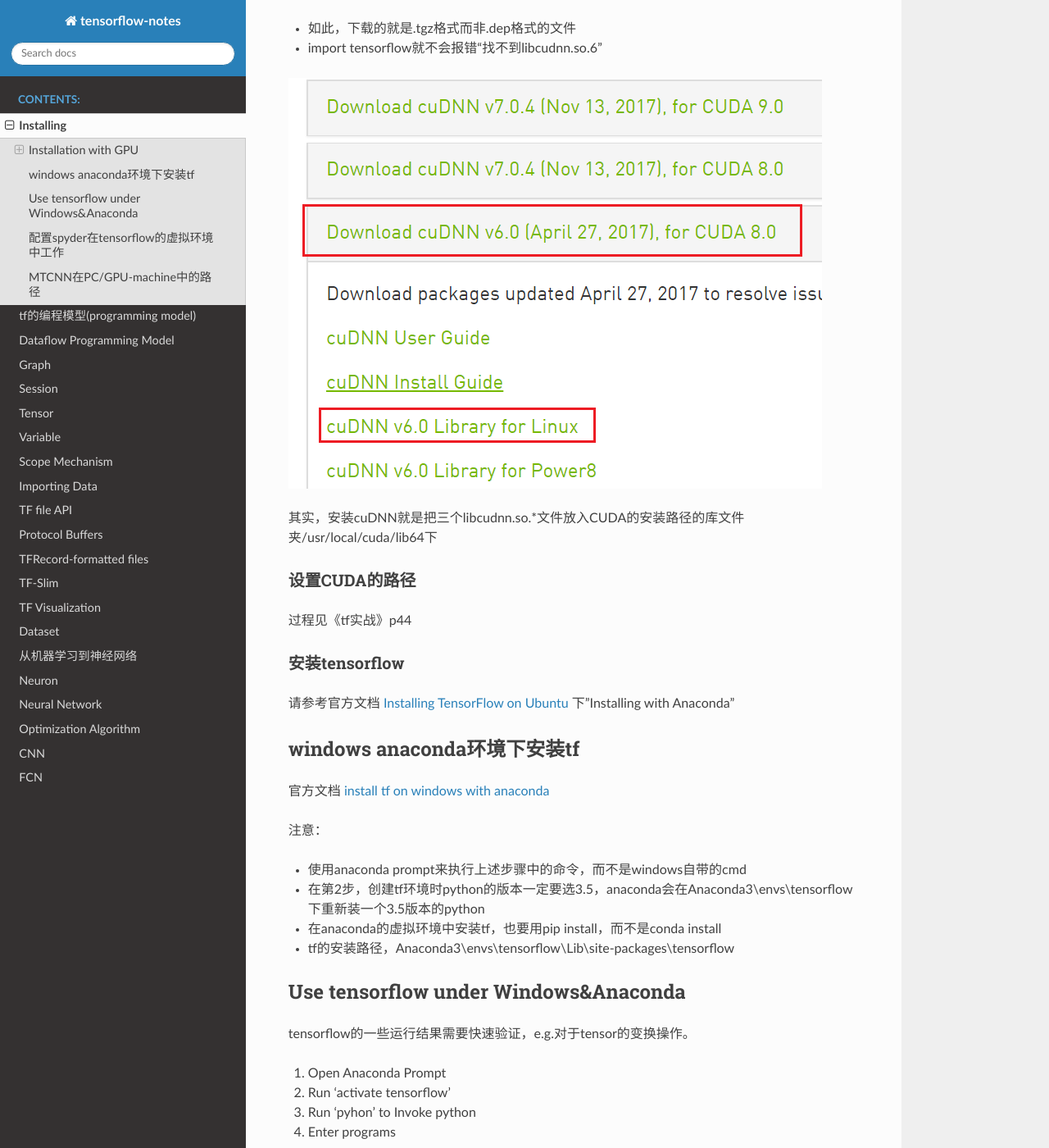
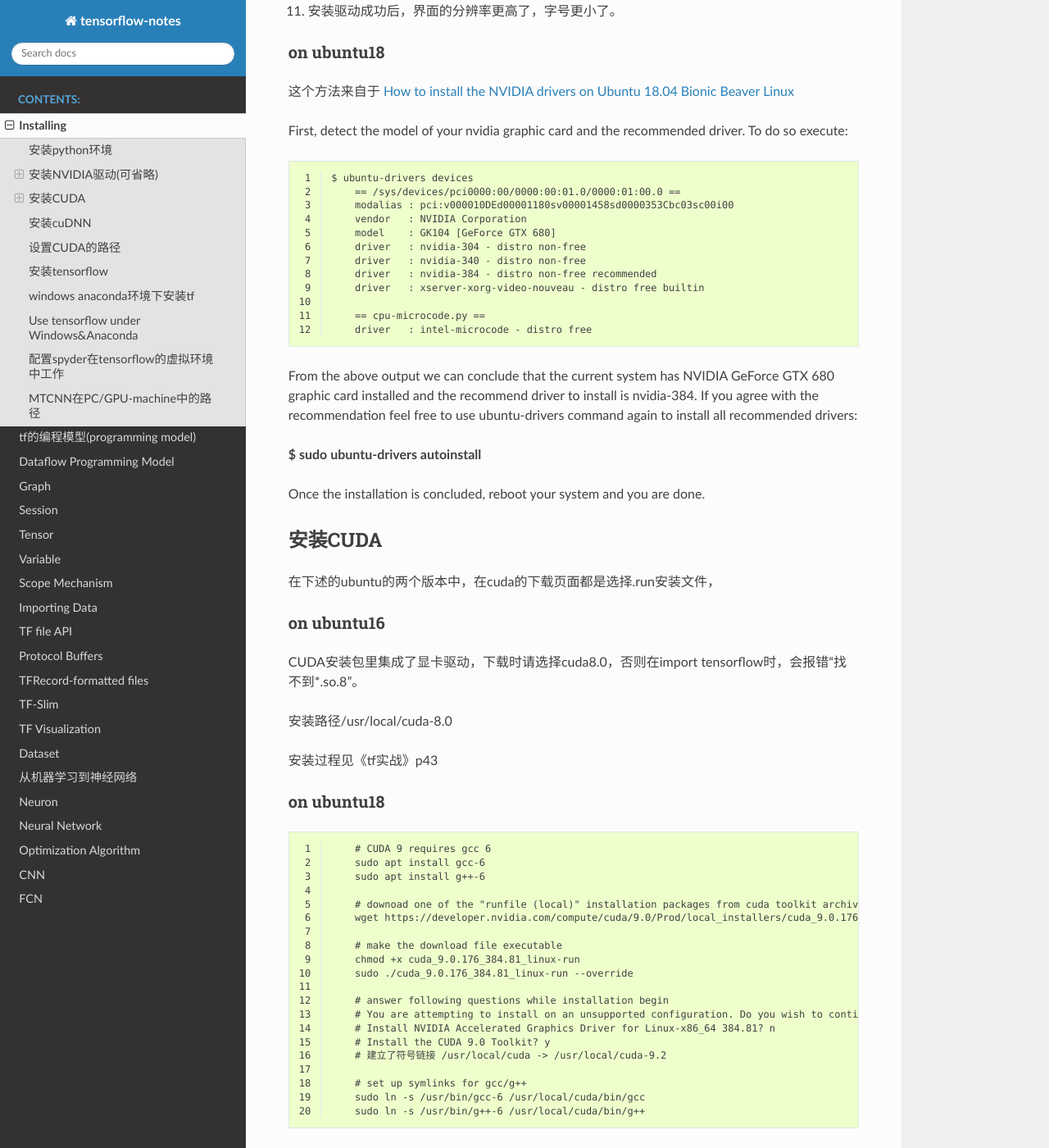
Before and after one commit to yiwenliu/tensorflow-notes, a Sphinx documentation site: the page built from source/installation.rst, in a window 1280 px wide and 1400 px high, scrolled down 3321 px. Shown: the whole window at 82% size. Built offline with Sphinx 7.4.7 and the Read the Docs theme 2.0.0, drawn with Linux system fonts in a browser that asks for light colours; some of the changed text lies outside the part shown.

Commit message:
20180904

```diff
--- a/source/NN.rst
+++ b/source/NN.rst
@@ -56,6 +56,8 @@
 1. 梯度弥散（vanishing gradient problem）
 
 当使用反向传播方法计算导数的时候，随着网络的深度的增加，反向传播的梯度（从输出层到网络的最初几层）的幅度值会急剧地减小。结果就造成了整体的损失函数相对于最初几层的权重的导数非常小。这样，当使用梯度下降法的时候，最初几层的权重变化非常缓慢，以至于它们不能够从样本中进行有效的学习。
+
+例如，在AlexNet中，使用ReLU neuron替代了sigmoid neuron，成功解决了Sigmoid在网络较深时的梯度弥撒问题。
 
 Network Cost Function
 ------------------------
--- a/source/index.rst
+++ b/source/index.rst
@@ -13,7 +13,8 @@
    installation
    programming_model
    dataflow
-   graph_session
+   graph
+   session
    tensor
    variable
    scope
--- a/source/installation.rst
+++ b/source/installation.rst
@@ -1,12 +1,8 @@
 Installing
 ==============
-Installation with GPU
------------------------
-安装ubuntu
-^^^^^^^^^^^^^
 
 安装python环境
-^^^^^^^^^^^^^^^
+----------------------
 ubuntu中自带python，而还需要安装anaconda的原因是，在安装tensorflow时，建议最好使用anaconda。
 
 安装方法：《tensorflow实战》3.1.1
@@ -16,7 +12,29 @@
 当在cmd中运行python时，会寻找到anaconda的python，因为/home/anaconda/bin添加到了PATH的最前面，shell在找到anaconda的python后，就不会继续寻找unbuntu系统自带的python了。
 
 安装NVIDIA驱动(可省略)
-^^^^^^^^^^^^^^^^^^^^^^^
+----------------------------
+检查是否安装成功
+^^^^^^^^^^^^^^^^^^^^^^
+甭管系统中是否自带驱动，运行下列命令，如果不能正常显示，那么就得重新安装显卡驱动。
+
+$nvidia-smi #可显示显卡一些信息，显卡的个数等
+
+$nvidia-settings #可以打开显卡设置的图像界面(NVIDIA X Server Settings)
+
+另外还有命令：
+
+.. code-block:: none
+	:linenos:
+
+	#显示系统中所有PCI总线设备或连接到该总线上的所有设备的工具
+	$lspci | grep VGA 或 lspci | grep NVIDIA
+	#已载入系统的模块
+	$lsmod | grep nvidia
+	$glxinfo | grep render
+	#输出：OpenGL renderer string: GeForce GTX 1080 Ti/PCIe/SSE2
+
+on ubuntu16
+^^^^^^^^^^^^^^^^^^
 1. 查看ubuntu的默认驱动
 
 .. code-block:: none
@@ -134,16 +152,77 @@
 
 11. 安装驱动成功后，界面的分辨率更高了，字号更小了。
 
+on ubuntu18
+^^^^^^^^^^^^^^^
+这个方法来自于 `How to install the NVIDIA drivers on Ubuntu 18.04 Bionic Beaver Linux <https://linuxconfig.org/how-to-install-the-nvidia-drivers-on-ubuntu-18-04-bionic-beaver-linux>`_
+
+First, detect the model of your nvidia graphic card and the recommended driver. To do so execute:
+
+.. code-block:: none
+    :linenos:
+
+    $ ubuntu-drivers devices
+	== /sys/devices/pci0000:00/0000:00:01.0/0000:01:00.0 ==
+	modalias : pci:v000010DEd00001180sv00001458sd0000353Cbc03sc00i00
+	vendor   : NVIDIA Corporation
+	model    : GK104 [GeForce GTX 680]
+	driver   : nvidia-304 - distro non-free
+	driver   : nvidia-340 - distro non-free
+	driver   : nvidia-384 - distro non-free recommended
+	driver   : xserver-xorg-video-nouveau - distro free builtin
+
+	== cpu-microcode.py ==
+	driver   : intel-microcode - distro free
+
+From the above output we can conclude that the current system has NVIDIA GeForce GTX 680 graphic card installed and the recommend driver to install is nvidia-384. If you agree with the recommendation feel free to use ubuntu-drivers command again to install all recommended drivers:
+
+**$ sudo ubuntu-drivers autoinstall**
+
+Once the installation is concluded, reboot your system and you are done.
+
 安装CUDA
-^^^^^^^^^^^
+----------------------------
+
+在下述的ubuntu的两个版本中，在cuda的下载页面都是选择.run安装文件，
+
+on ubuntu16
+^^^^^^^^^^^^^^^^^
 CUDA安装包里集成了显卡驱动，下载时请选择cuda8.0，否则在import tensorflow时，会报错“找不到*.so.8”。
 
 安装路径/usr/local/cuda-8.0
 
 安装过程见《tf实战》p43
 
+on ubuntu18
+^^^^^^^^^^^^^^^^
+
+.. code-block:: none
+    :linenos:
+
+	# CUDA 9 requires gcc 6
+	sudo apt install gcc-6
+	sudo apt install g++-6
+
+	# downoad one of the "runfile (local)" installation packages from cuda toolkit archive
+	wget https://developer.nvidia.com/compute/cuda/9.0/Prod/local_installers/cuda_9.0.176_384.81_linux-run
+
+	# make the download file executable
+	chmod +x cuda_9.0.176_384.81_linux-run
+	sudo ./cuda_9.0.176_384.81_linux-run --override
+
+	# answer following questions while installation begin
+	# You are attempting to install on an unsupported configuration. Do you wish to continue? y
+	# Install NVIDIA Accelerated Graphics Driver for Linux-x86_64 384.81? n
+	# Install the CUDA 9.0 Toolkit? y
+	# 建立了符号链接 /usr/local/cuda -> /usr/local/cuda-9.2
+
+	# set up symlinks for gcc/g++
+	sudo ln -s /usr/bin/gcc-6 /usr/local/cuda/bin/gcc
+	sudo ln -s /usr/bin/g++-6 /usr/local/cuda/bin/g++
+
+
 安装cuDNN
-^^^^^^^^^^
+----------------------------
 安装过程见《tf实战》p44，在书中的下载页面中登录后，作出如下图的选择，因为
 
 - 如此，下载的就是.tgz格式而非.dep格式的文件
@@ -154,11 +233,11 @@
 其实，安装cuDNN就是把三个libcudnn.so.*文件放入CUDA的安装路径的库文件夹/usr/local/cuda/lib64下
 
 设置CUDA的路径
-^^^^^^^^^^^^^^^
+----------------------------
 过程见《tf实战》p44
 
 安装tensorflow
-^^^^^^^^^^^^^^^^
+----------------------------
 请参考官方文档 `Installing TensorFlow on Ubuntu <https://www.tensorflow.org/install/install_linux>`_ 下"Installing with Anaconda"
 
 windows anaconda环境下安装tf
--- a/source/tensor.rst
+++ b/source/tensor.rst
@@ -7,6 +7,8 @@
 
 1. its data type and
 2. the value of each of the N dimension.
+
+In python, tensor is a class, <class 'tensorflow.python.framework.ops.Tensor'>. The data flowing in the graph are instance of Tensor.
 
 Tensor Type
 --------------
```
Also changed, not shown: source/CNN.rst (+12 -3 lines), source/graph.rst (renamed from source/graph_session.rst, +1 -41 lines), source/session.rst (added, +39 -0 lines).
